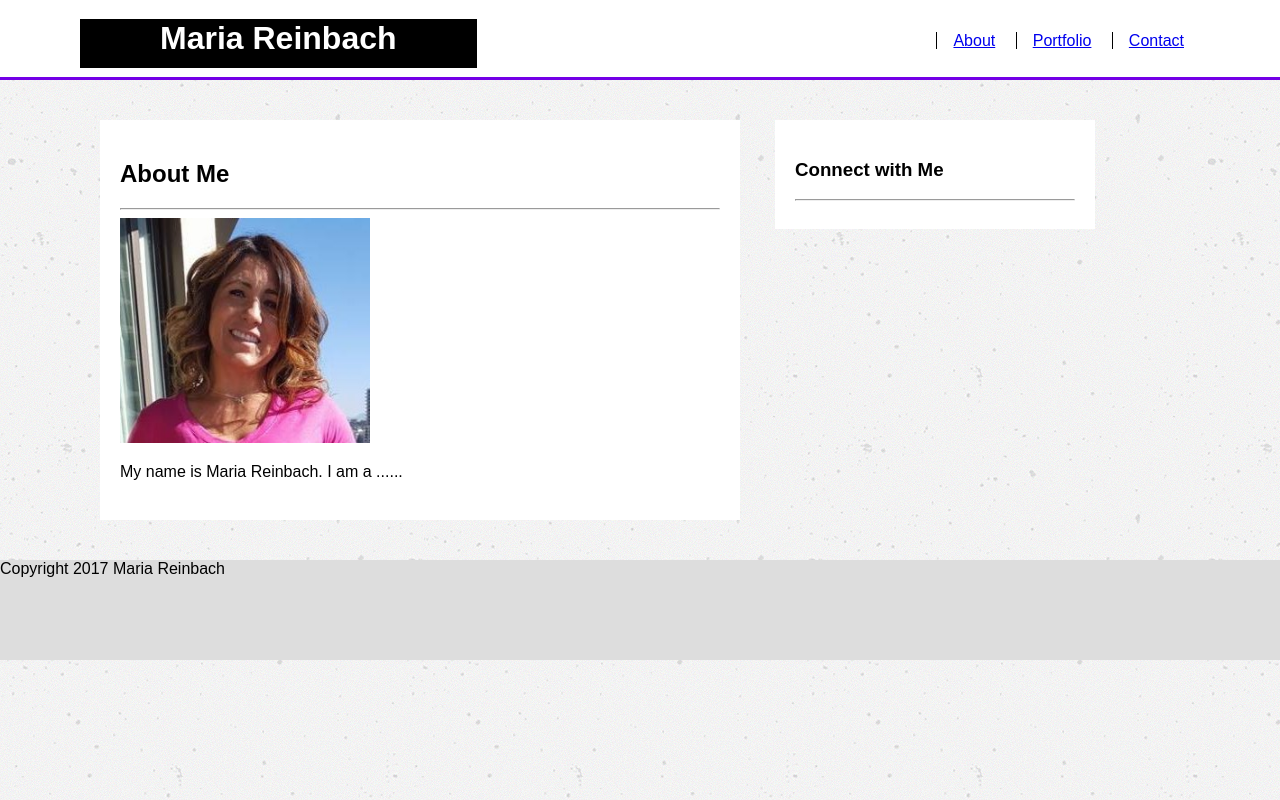
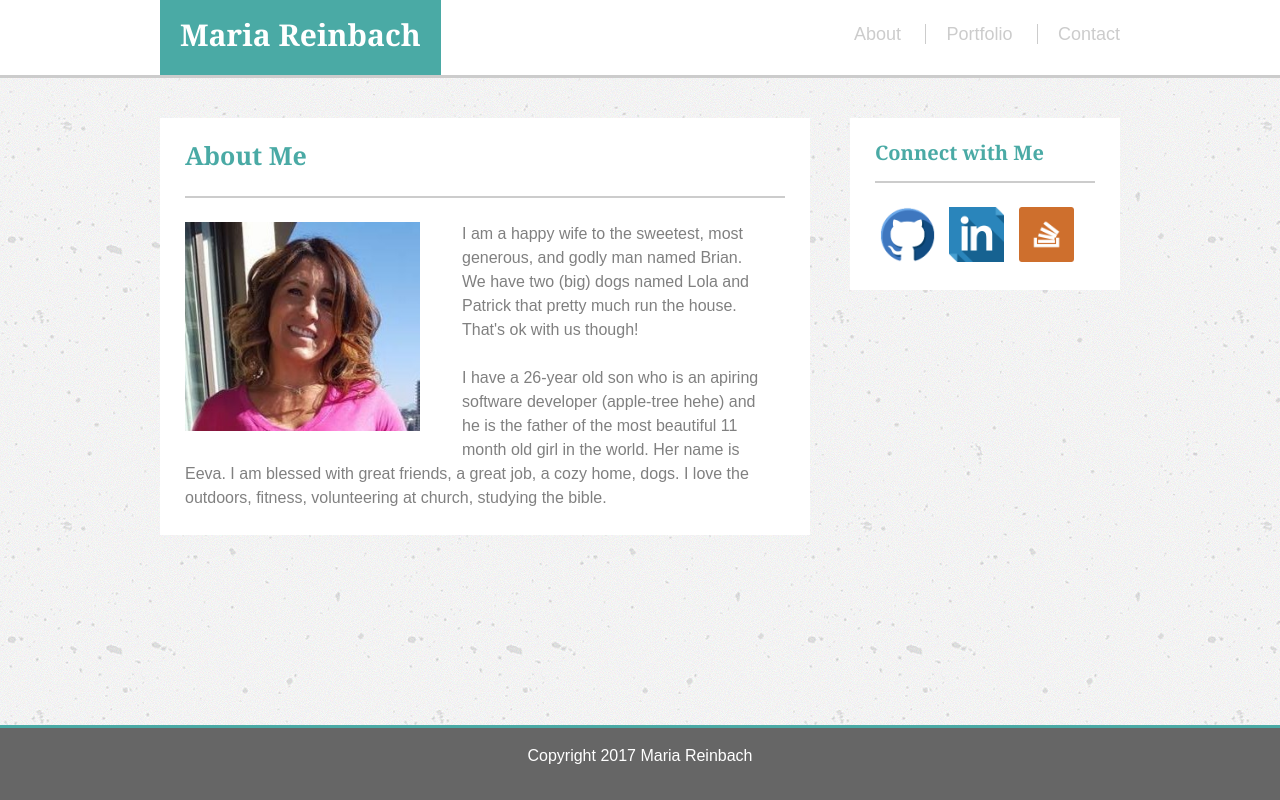
Before and after one commit to aguirremra/Basic-Portfolio, a plain HTML site: page index.html in a window 1280 px wide. Drawn offline with Linux system fonts and the light colour scheme.

Commit message:
Commit changes

```diff
--- a/assets/css/style.css
+++ b/assets/css/style.css
@@ -1,76 +1,156 @@
 *{
 	box-sizing: border-box;
-	font-family: sans-serif;
+}
+html{
+	height: 100%;
+	font-family: 'Arial', 'Helvetica Neue', Helvetica, sans-serif;
+}
+.logoname-col{
+	float:left;
+	background: #4aaaa5;
+}
+.cwrap{
+	width: 96%;
+	max-width: 960px;
+	margin: 0 auto;
+	position: relative;
 }
 header{
-	position: relative;
-	display: block;
-	max-width: : 100%
-	height 100%
-	margin 0 auto;
-	padding: 1rem 5rem;
 	background: #ffffff;
-	color: white;
-	border-bottom-style: solid;
-	border-bottom-color: #7300e6;
-}
-body{
-	margin: 0;
-	padding: 0;
-	background-image: url("../images/concrete-texture.png");
-}
-div{
-	position: relative;
-	background-color: black;
-	display: inline;
-	padding: 20px;
-	height: 100px;
-	padding: 1rem 5rem;
-	margin: 0 auto;
+	border-bottom: solid #cccccc;
+	height: 100%;
 }
 header h1{
-	line-height: 45px;
-	font-size: 2rem;
-	display: inline;
+	vertical-align: bottom;
+	min-height: 75px;
+	float:left;
+	background: #4aaaa5;
+	color: white;
+	font-size: 30px;
+	padding: 20px;
+}
+.headfont{
+	font-family: Georgia, Times, 'Times New Roman', serif;
+	font-weight: bold;
 }
 nav{
-	padding-left; 0;
+/*	padding-left: 0;*/
 	margin-bottom: 0;
 	list-style: none;
 	float: right;
 	display: inline;
+
 }
 nav li{
 	position: relative;
 	display: inline;
 	list-style-type: none;
 	color: #222;
-	padding: 0 1rem;
-	border-left: 1px solid black;
+	font-size: 18px;
 }
-
-section{
-	padding: 20px;
-	margin-bottom: 40px;
-	margin-top: 40px;
-	background-color: #eee;
+header a{
+	padding-left: 20px;
+	padding-right: 20px;
+	color: #cccccc;
+	border-left: .5px solid #cccccc;
+	text-decoration: none;
+}
+#contact{
+	padding-right: 0px;
 }
 #about{
-	clear: both;
+	border-left: none;
+}
+.nav-col{
+	padding-top: 25px;
+	padding-bottom: 20px;
+}
+body{
+	min-height: 100%;
+	display: flex;
+	flex-direction: column;
+	margin: 0;
+	padding: 0;
+}
+main{
+	background-image: url("../images/concrete-texture.png");
+/*	min-height: 100%;*/
+	flex: 1 0 auto;
+}
+.about hr{
+	border-color: gray;
+	border-style: solid;
+	border-color: #cccccc;
+	max-width: 600px;
+}
+.about{
+	position: relative;
 	background-color: #ffffff;
-	width: 50%;
+	width: 96%;
+	max-width: 650px;
 	float: left;
-	height: 400px;
-	margin-left: 100px;
+	margin-top: 40px;
+	border: thin #dddddd;
+	padding: 25px;
 }
-#connect{
+.about-head{
+	font-size: 25px;
+	color: #4aaaa5;
+	padding-bottom: 20px;
+}
+.about-text-float{
+	float: left;
+}
+.about-text{
+	color: gray;
+	line-height: 1.5;
+	padding-right: 20px;
+	padding-left: 0px;
+}
+.about img{
+	max-width: 85%;
+	height: auto;
+	padding-bottom: 10px;
+}
+.connect{
+	position: relative;
 	background-color: #ffffff;
+	width: 96%;
+	max-width: 270px;
+	float: right;
+	margin-top: 40px;
+	border: thin #dddddd;
+	padding: 25px;
+}
+.connect-head{
+	font-size: 20px;
+	color: #4aaaa5;
+	padding-bottom: 10px;
+}
+.social-icons{
+	display: inline;
+	position: relative;
+}
+.connect img{
 	width: 25%;
-	float: left;
-	margin-left: 35px;
+	height: auto;
+}
+.connect a{
+	padding: 5px;
+}
+.connect hr{
+	border-color: gray;
+	border-style: solid;
+	border-color: #cccccc;
+	max-width: 225px;
 }
 footer{
-	clear: both;
-	background-color: #ddd;
-	height: 100px;
+	flex-shrink: 0;
+	padding: 20px;
+	background: #666666;
+	border-top: solid #4aaaa5;
+	color: white;
+	margin: 0;
+	text-align: center;
+	min-height: 75px;
 }
--- a/index.html
+++ b/index.html
@@ -2,38 +2,52 @@
 <html>
 <head>
 	<title>Maria Reinbach</title>
+	<link rel="stylesheet" type="text/css" href="assets/css/reset.css">
 	<link rel="stylesheet" type="text/css" href="assets/css/style.css">
 </head>
 <body>
 	<header>
-		<div>
-			<h1>Maria Reinbach</h1>
-		</div>
-			<nav>
+		<div class="cwrap">
+				<h1 class="headfont">Maria Reinbach</h1>
+			<nav class="nav-col">
 				<ul>
-					<li><a href="index.html">About</a></li>
-					<li><a href="portfolio.html">Portfolio</a></li>
-					<li><a href="contact.html">Contact</a></li>
+					<li><a id="about" href="index.html">About</a></li>
+					<li><a id="portfolio" href="portfolio.html">Portfolio</a></li>
+					<li><a id="contact" href="contact.html">Contact</a></li>
 				</ul>
 			</nav>
+		</div>
 	</header>
-	<section id="about">
-		<h2>About Me</h2>
-		<hr>
-		<img src="assets/images/Maria-Profile.jpeg" alt="My Pic" height="225" width="250">
-		<p>My name is Maria Reinbach. I am a ......</p>
-	</section>
-	<section id="connect">
-		<h3>Connect with Me</h3>
-		<hr>
-	</section>
-
+	<main>
+		<div class="cwrap">
+			<div class="about">
+				<h2 class="about-head headfont">About Me</h2>
+				<hr>
+				<br>
+				<div class="about-container">
+					<div class="about-text-float">
+						<img class="about-img" src="assets/images/Maria-Profile.jpeg" alt="Profile Pic">
+					</div>
+					<p class="about-text">I am a happy wife to the sweetest, most generous, and godly man named Brian. We have two (big) dogs named Lola and Patrick that pretty much run the house. That's ok with us though!
+					<br><br>
+					I have a 26-year old son who is an apiring software developer (apple-tree hehe) and he is the father of the most beautiful 11 month old girl in the world. Her name is Eeva. I am blessed with great friends, a great job, a cozy home, dogs. I love the outdoors, fitness, volunteering at church, studying the bible.</p>
+				</div>
+			</div>
+			<div class="connect">
+				<h2 class="connect-head headfont">Connect with Me</h2>
+				<hr>
+				<br>
+				<div class="social-icons">
+					<a href="https://github.com/aguirremra" target="_blank"><img class="git" src="assets/images/github.png" alt="github"/></a>
+					<a href="https://www.linkedin.com/in/maria-reinbach/" target="_blank"><img class="linkedin" src="assets/images/linkedin.png" alt="li"/></a>
+					<a href="https://stackoverflow.com/users/8213701/maria-reinbach" target="_blank"><img class="stack" src="assets/images/stackoverflow.png" alt="so"/></a>
+				</div>
+		</div>
+	</main>
 	<footer>
-		<p>Copyright 2017 Maria Reinbach<p/>
+		<div class="cwrap">
+			Copyright 2017 Maria Reinbach
+		</div>
 	</footer>
 </body>
 </html>
-
-<!--   * Write a paragraph or two about yourself. Make it fun, show your personality!
-   * The main logo where it says "Your Name" should say your name. This may make the logo section smaller or wider depending on how long your name is—that is fine and expected.
-   * Add, commit, and push your code to GitHub often, especially when you complete a page.-->
```
Also changed, not shown: contact.html (+47 -4 lines), assets/images/github.png (added), assets/images/linkedin.png (added), assets/images/stackoverflow.png (added).
